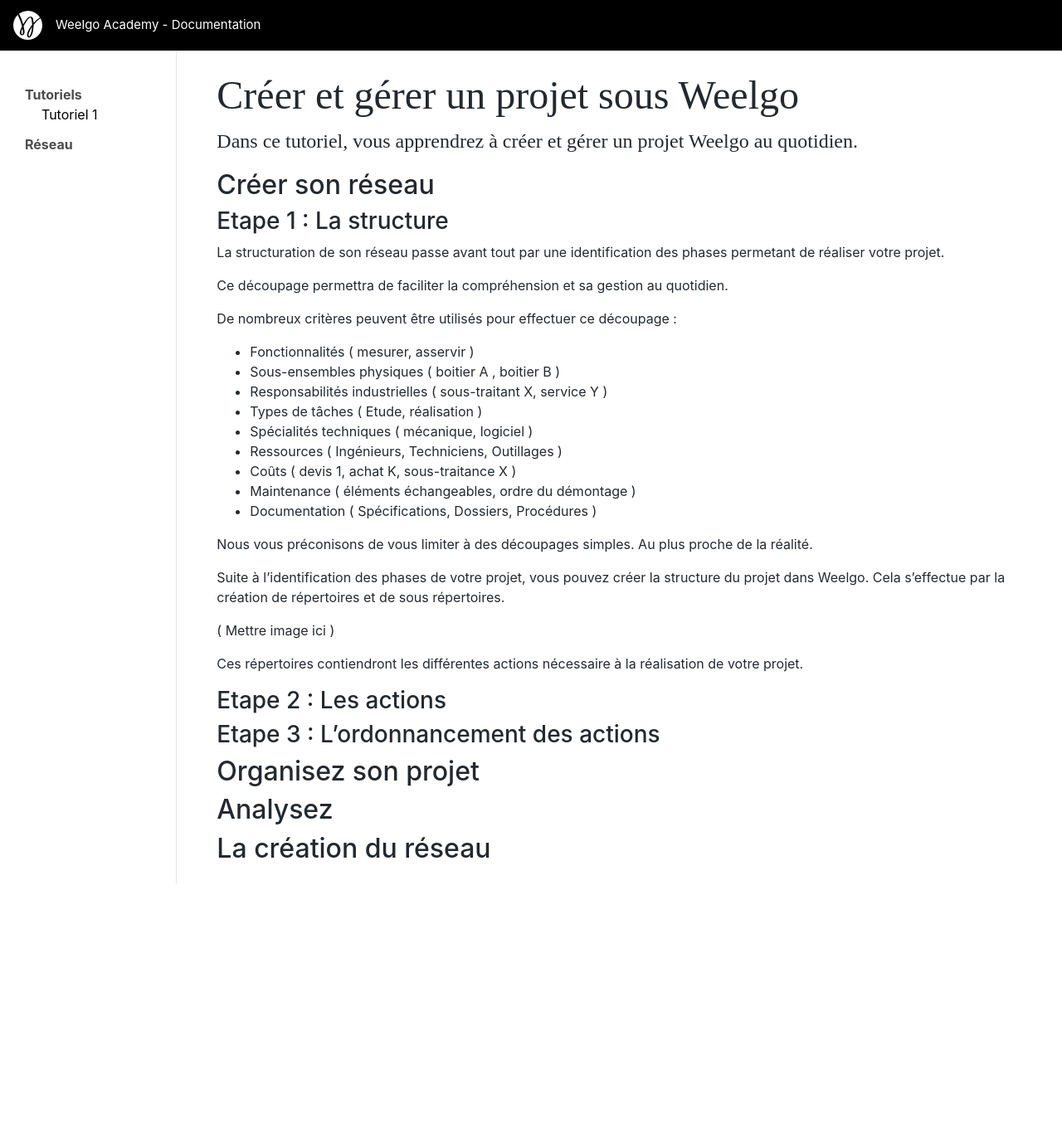
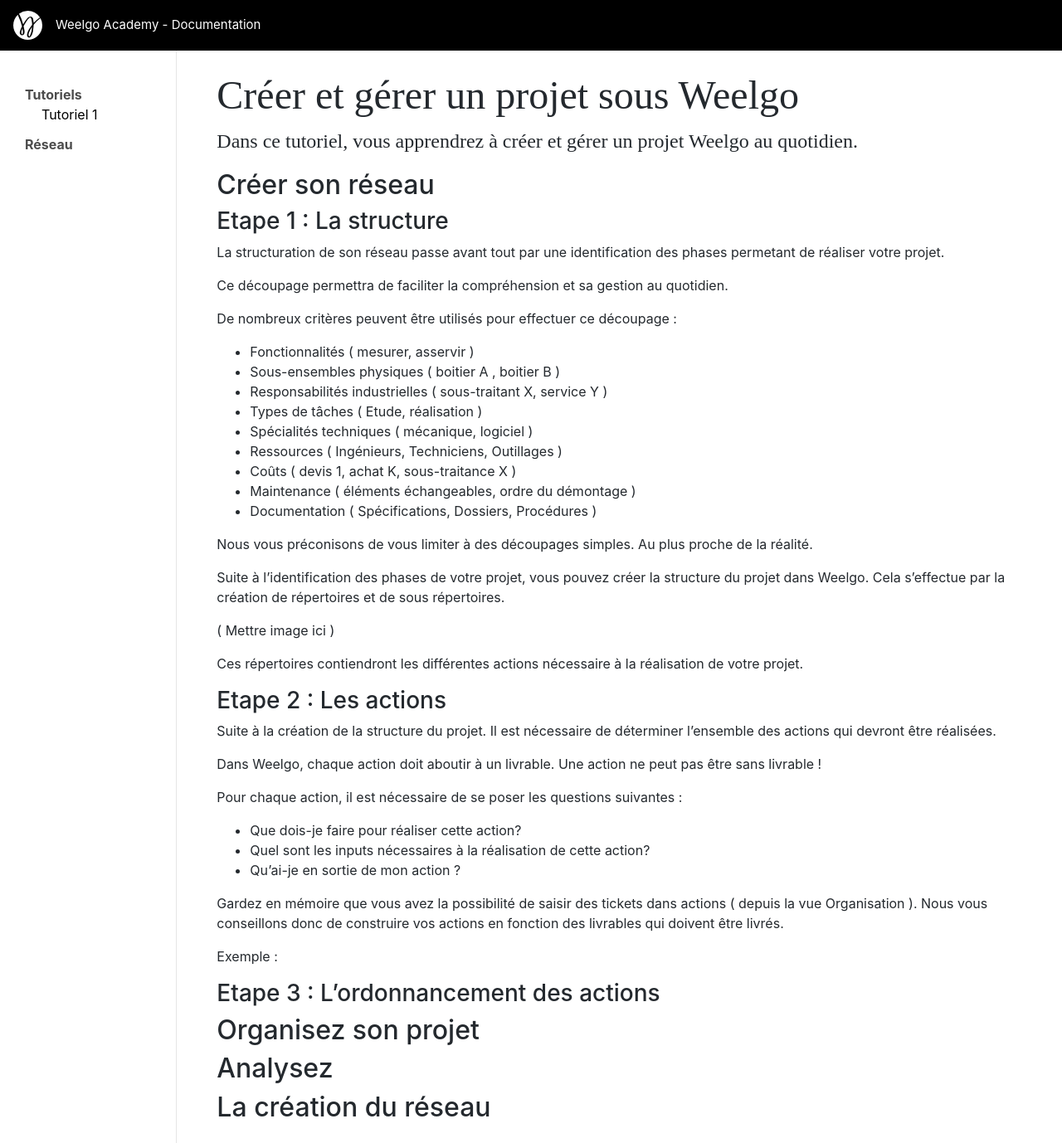
Before and after one commit to Weelgo/weelgo.github.io, a Jekyll site: the page built from fr/tutoriels/creationReseau.md, in a window 1280 px wide and 1378 px high. Shown: the whole window at 83% size. Built offline with Jekyll 4.4.1, drawn with Linux system fonts in a browser that asks for light colours.

Commit message:
Update creationReseau.md

```diff
--- a/fr/tutoriels/creationReseau.md
+++ b/fr/tutoriels/creationReseau.md
@@ -36,6 +36,21 @@
 
 ### Etape 2 : Les actions
 
+Suite à la création de la structure du projet. Il est nécessaire de déterminer l'ensemble des actions qui devront être réalisées.
+
+Dans Weelgo, chaque action doit aboutir à un livrable. Une action ne peut pas être sans livrable !
+
+Pour chaque action, il est nécessaire de se poser les questions suivantes :
+* Que dois-je faire pour réaliser cette action?
+* Quel sont les inputs nécessaires à la réalisation de cette action?
+* Qu'ai-je en sortie de mon action ?
+
+Gardez en mémoire que vous avez la possibilité de saisir des tickets dans actions ( depuis la vue Organisation ). Nous vous conseillons donc de construire vos actions en fonction des livrables qui doivent être livrés.
+
+Exemple :
+
+
+
 ### Etape 3 : L'ordonnancement des actions
 
 ## Organisez son projet
```
